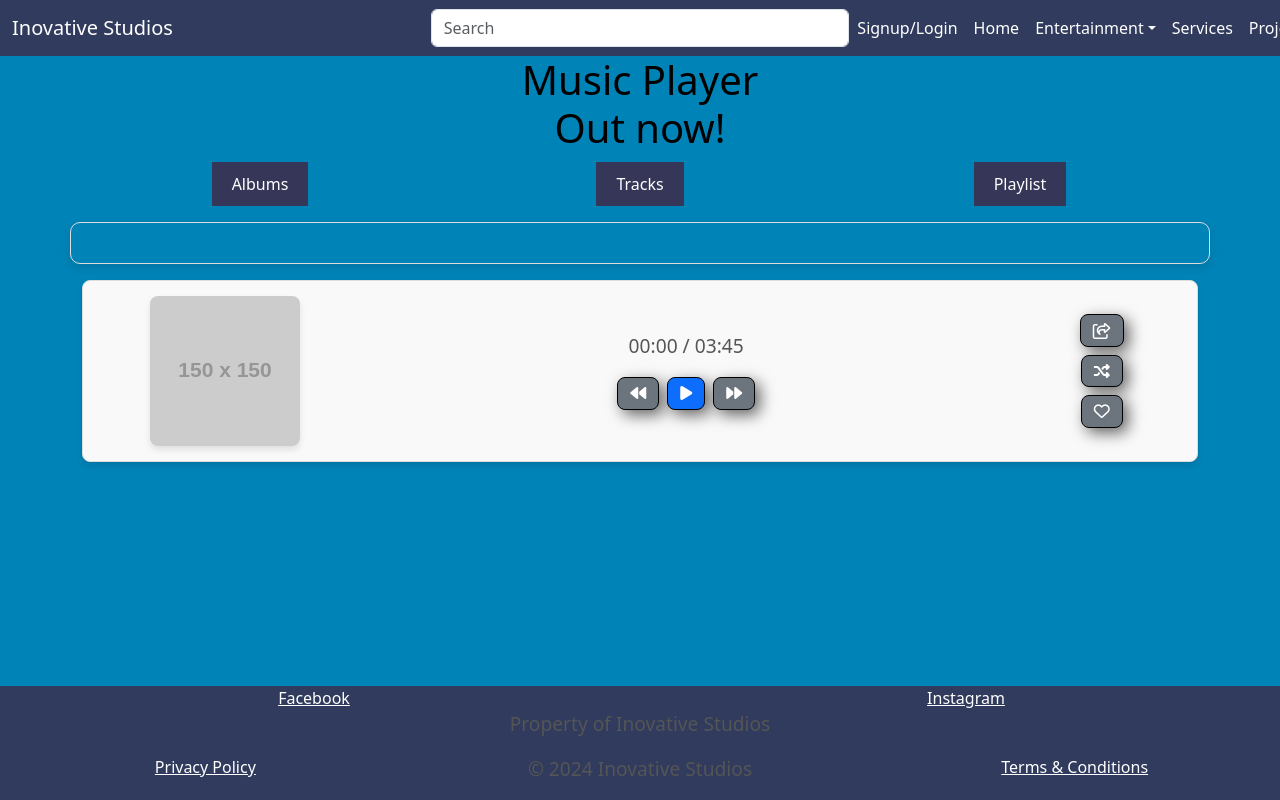
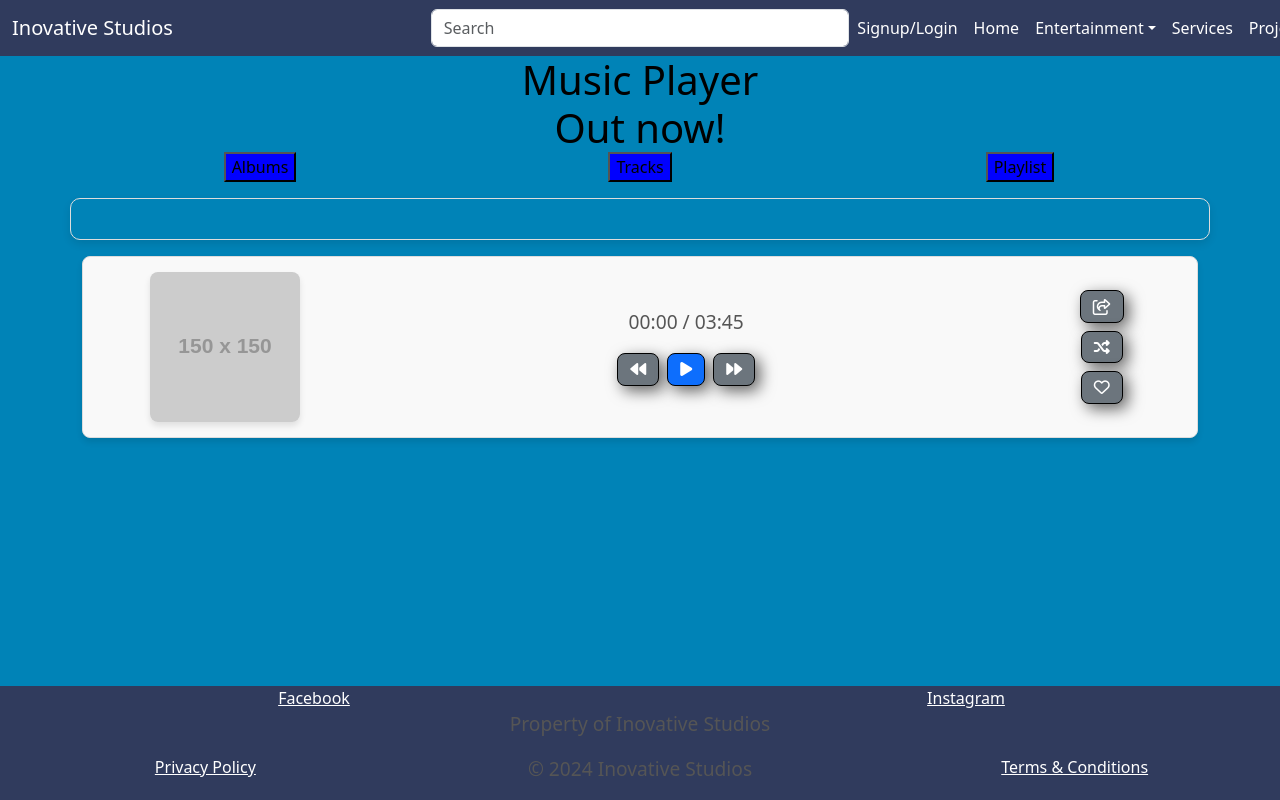
Before and after one commit to Inotila/Inovative-studios, a React (Create React App) app in the folder frontend/: page /music in a window 1280 px wide. Shown: the top 800 px of the page. Built offline with nearby package versions, Linux system fonts and the light colour scheme; no server answers.

Commit message:
Removed unused class style

```diff
--- a/frontend/src/components/home/assets/css/HomePage.css
+++ b/frontend/src/components/home/assets/css/HomePage.css
@@ -38,17 +38,6 @@
 border: none !important;
 }
 
-.home-link-button {
-  width: auto; /* Button width adjusts to its content */
-  text-align: center;
-  background-color: rgb(54, 54, 88);
-  color: white; /* Optional: for better visibility */
-  border: none; /* Optional: remove button border */
-  padding: 10px 20px; /* Optional: adjust button padding */
-  margin-top: 10px; /* Optional: add space between the button and other content */
-  cursor: pointer; /* Optional: make it clear the button is clickable */
-}
-
 button {
   background-color:blue;
   text-align: center;
```
